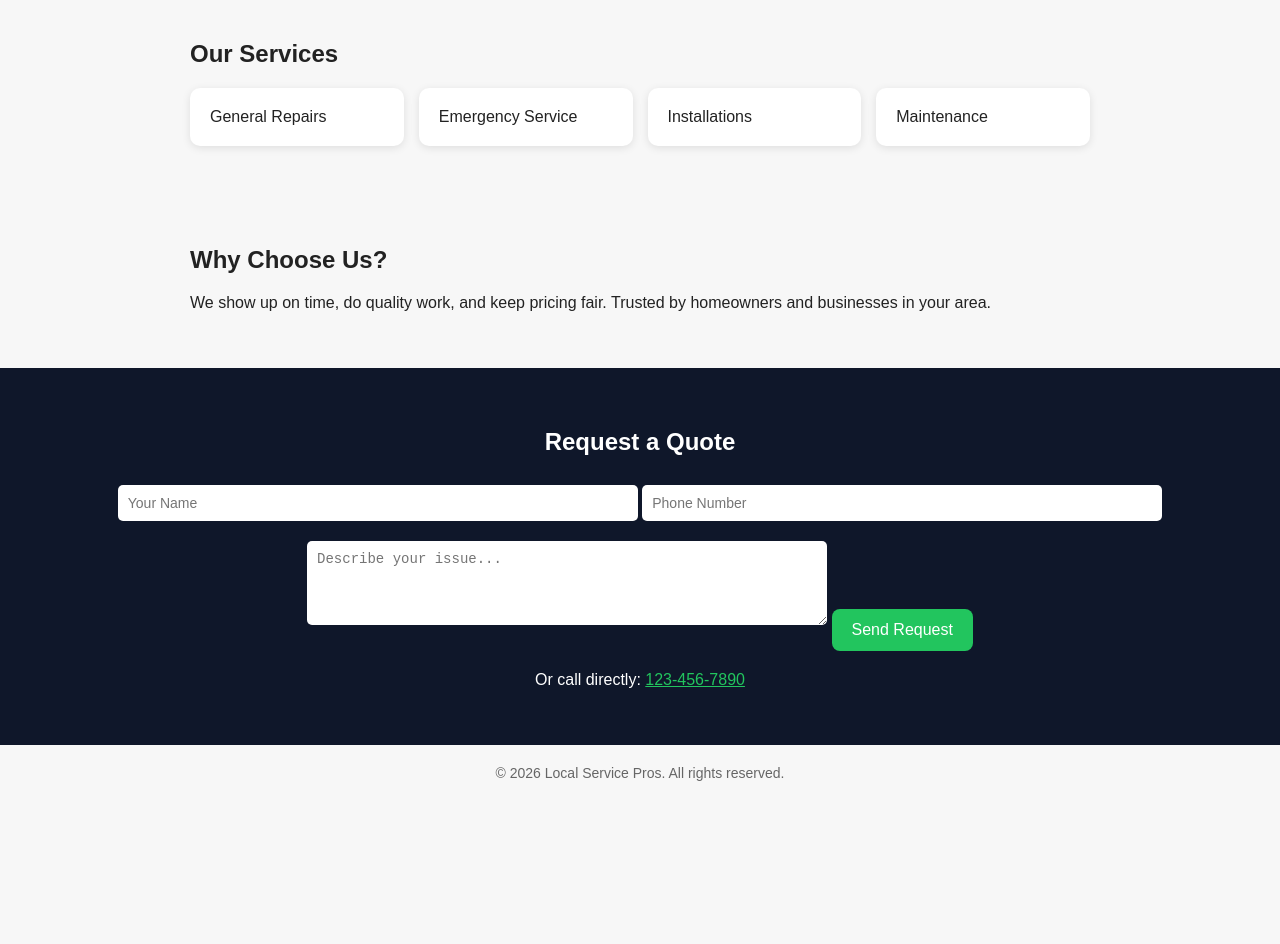
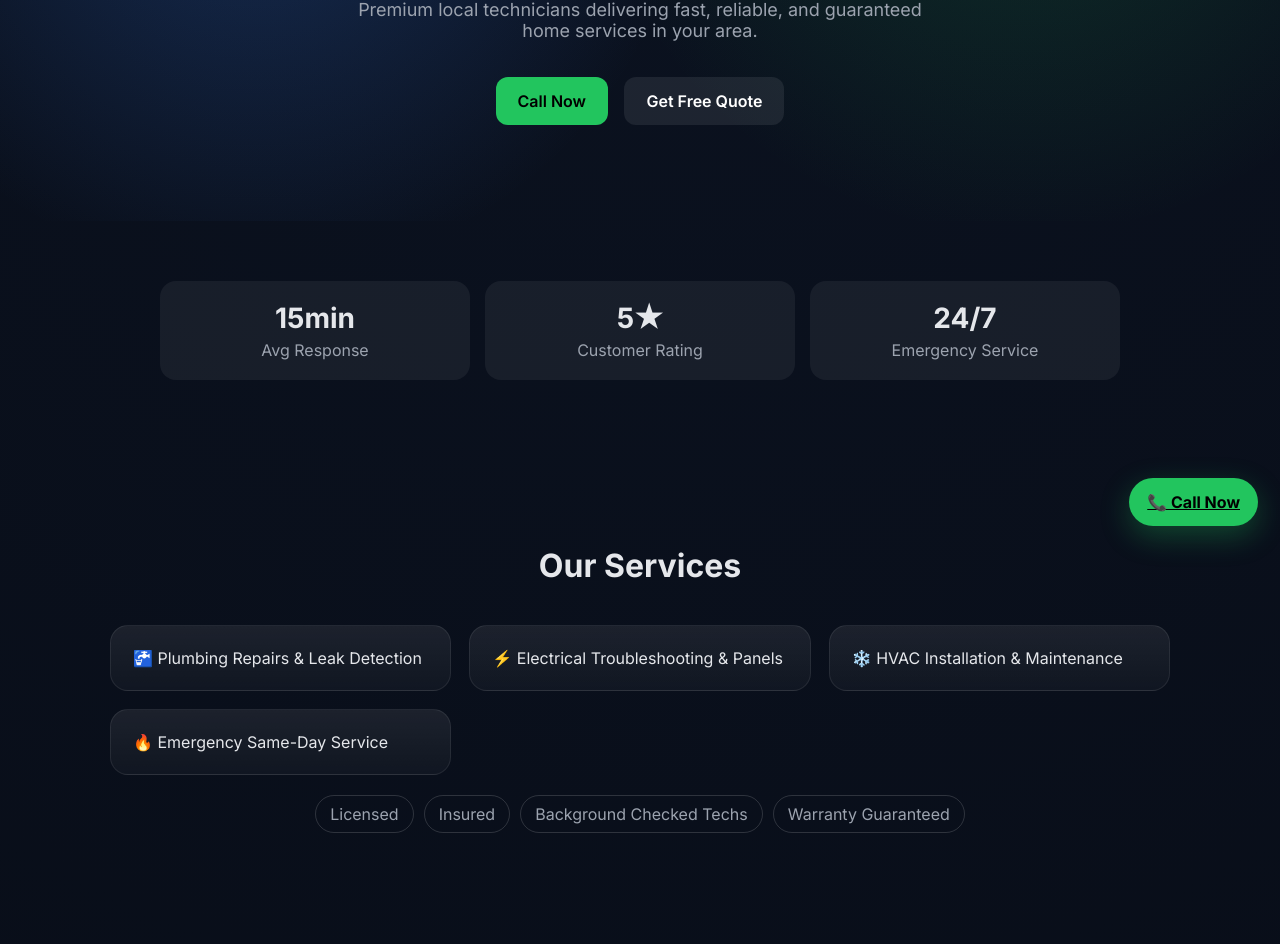
Before and after one commit to ergit7278/gritspark.com, a plain HTML site: page index.html in a window 1280 px wide. Shown: the part 252-1196 px from the top of the page. Before the commit the page ends 1053 px from the top, so only its background shows below. Drawn offline with Linux system fonts and the light colour scheme.

Commit message:
Update index.html

```diff
--- a/index.html
+++ b/index.html
@@ -3,170 +3,325 @@
 <head>
 <meta charset="UTF-8">
 <meta name="viewport" content="width=device-width, initial-scale=1.0">
-  <title>Local Service Pros</title>
+<title>Elite Trade Services</title>
+
+<link rel="preconnect" href="https://fonts.googleapis.com">
+<link rel="preconnect" href="https://fonts.gstatic.com" crossorigin>
+<link href="https://fonts.googleapis.com/css2?family=Inter:wght@300;400;600;700;800&display=swap" rel="stylesheet">
 
 <style>
-    body {
-      font-family: Arial, sans-serif;
-      margin: 0;
-      background: #f7f7f7;
-      color: #222;
+:root{
+  --bg:#070b14;
+  --card:rgba(255,255,255,0.06);
+  --glass:rgba(255,255,255,0.08);
+  --text:#e5e7eb;
+  --muted:#9ca3af;
+  --accent:#22c55e;
+  --blue:#3b82f6;
 }
 
-    header {
-      background: #0f172a;
-      color: white;
-      padding: 40px 20px;
-      text-align: center;
+*{box-sizing:border-box}
+body{
+  margin:0;
+  font-family:Inter,system-ui;
+  background: radial-gradient(circle at top,#0b1220,#070b14);
+  color:var(--text);
+  overflow-x:hidden;
 }
 
-    header h1 {
-      margin: 0;
-      font-size: 32px;
+/* NAV */
+nav{
+  position:fixed;
+  top:0;
+  width:100%;
+  display:flex;
+  justify-content:space-between;
+  align-items:center;
+  padding:16px 28px;
+  background:rgba(0,0,0,0.4);
+  backdrop-filter:blur(12px);
+  z-index:999;
 }
 
-    header p {
-      margin-top: 10px;
-      color: #cbd5e1;
+nav a{
+  margin:0 10px;
+  color:var(--muted);
+  text-decoration:none;
+  font-size:14px;
 }
 
-    .cta {
-      margin-top: 20px;
+nav a:hover{color:white}
+
+/* HERO */
+.hero{
+  padding:140px 20px 90px;
+  text-align:center;
+  background:
+    radial-gradient(circle at 20% 20%, rgba(59,130,246,0.25), transparent 40%),
+    radial-gradient(circle at 80% 10%, rgba(34,197,94,0.18), transparent 40%);
 }
 
-    .cta a {
-      background: #22c55e;
-      color: white;
-      padding: 15px 25px;
-      text-decoration: none;
-      border-radius: 8px;
-      margin: 5px;
-      display: inline-block;
+.hero h1{
+  font-size:54px;
+  line-height:1.1;
+  margin-bottom:15px;
+  font-weight:800;
 }
 
-    .section {
-      padding: 40px 20px;
-      max-width: 900px;
-      margin: auto;
+.hero p{
+  color:var(--muted);
+  font-size:18px;
+  max-width:600px;
+  margin:auto;
 }
 
-    .services {
-      display: grid;
-      grid-template-columns: repeat(auto-fit, minmax(200px, 1fr));
-      gap: 15px;
+.cta{
+  margin-top:30px;
 }
 
-    .card {
-      background: white;
-      padding: 20px;
-      border-radius: 10px;
-      box-shadow: 0 2px 8px rgba(0,0,0,0.1);
+.btn{
+  display:inline-block;
+  padding:14px 22px;
+  border-radius:12px;
+  font-weight:600;
+  text-decoration:none;
+  margin:6px;
 }
 
-    .contact {
-      background: #0f172a;
-      color: white;
-      text-align: center;
-      padding: 40px 20px;
+.btn-primary{
+  background:var(--accent);
+  color:black;
 }
 
-    input, textarea {
-      width: 90%;
-      max-width: 500px;
-      padding: 10px;
-      margin: 10px 0;
-      border-radius: 5px;
-      border: none;
-      font-size: 14px;
+.btn-secondary{
+  background:rgba(255,255,255,0.08);
+  color:white;
 }
 
-    button {
-      background: #22c55e;
-      color: white;
-      padding: 12px 20px;
-      border: none;
-      border-radius: 8px;
-      cursor: pointer;
-      font-size: 16px;
+/* STATS */
+.stats{
+  display:grid;
+  grid-template-columns:repeat(auto-fit,minmax(200px,1fr));
+  gap:15px;
+  max-width:1000px;
+  margin:60px auto;
+  padding:0 20px;
 }
 
-    footer {
-      text-align: center;
-      padding: 20px;
-      font-size: 14px;
-      color: #666;
+.stat{
+  background:var(--card);
+  padding:20px;
+  border-radius:16px;
+  text-align:center;
 }
 
-    .success {
-      display: none;
-      margin-top: 15px;
-      color: #22c55e;
-      font-weight: bold;
+.stat h2{margin:0;font-size:28px}
+.stat p{color:var(--muted);margin:5px 0 0}
+
+/* SECTIONS */
+section{
+  padding:80px 20px;
+  max-width:1100px;
+  margin:auto;
+}
+
+h2{
+  font-size:32px;
+  text-align:center;
+  margin-bottom:40px;
+}
+
+/* CARDS */
+.grid{
+  display:grid;
+  grid-template-columns:repeat(auto-fit,minmax(260px,1fr));
+  gap:18px;
+}
+
+.card{
+  background:linear-gradient(180deg,var(--glass),rgba(255,255,255,0.03));
+  border:1px solid rgba(255,255,255,0.08);
+  padding:22px;
+  border-radius:18px;
+  transition:0.3s;
+}
+
+.card:hover{
+  transform:translateY(-6px);
+  border-color:rgba(34,197,94,0.5);
+}
+
+/* BADGES */
+.badges{
+  display:flex;
+  justify-content:center;
+  flex-wrap:wrap;
+  gap:10px;
+  margin-top:20px;
+}
+
+.badge{
+  padding:8px 14px;
+  border-radius:999px;
+  border:1px solid rgba(255,255,255,0.15);
+  color:var(--muted);
+}
+
+/* REVIEWS */
+.review{
+  font-size:14px;
+  color:var(--muted);
+}
+
+/* CONTACT */
+.contact{
+  background:rgba(255,255,255,0.04);
+  border:1px solid rgba(255,255,255,0.08);
+  border-radius:20px;
+  padding:40px;
+  text-align:center;
+}
+
+input,textarea{
+  width:100%;
+  max-width:500px;
+  margin:10px auto;
+  display:block;
+  padding:14px;
+  border-radius:12px;
+  border:none;
+  background:rgba(255,255,255,0.06);
+  color:white;
+}
+
+button{
+  background:var(--accent);
+  padding:14px 20px;
+  border:none;
+  border-radius:12px;
+  font-weight:700;
+  cursor:pointer;
+}
+
+/* FLOAT CTA */
+.float{
+  position:fixed;
+  bottom:22px;
+  right:22px;
+  background:var(--accent);
+  color:black;
+  padding:14px 18px;
+  border-radius:999px;
+  font-weight:700;
+  box-shadow:0 10px 30px rgba(34,197,94,0.3);
+}
+
+/* ANIMATION */
+.fade{
+  animation:fade 0.8s ease-out;
+}
+
+@keyframes fade{
+  from{opacity:0;transform:translateY(20px)}
+  to{opacity:1;transform:translateY(0)}
 }
 </style>
 </head>
 
 <body>
 
-<header>
-  <h1>Local Service Pros</h1>
-  <p>Fast • Reliable • Trusted Local Experts</p>
+<nav>
+  <div><b>Elite Trade Services</b></div>
+  <div>
+    <a href="#home">Home</a>
+    <a href="#services">Services</a>
+    <a href="#reviews">Reviews</a>
+    <a href="#gallery">Work</a>
+    <a href="#contact">Contact</a>
+  </div>
+</nav>
+
+<!-- HERO -->
+<div id="home" class="hero fade">
+  <h1>Plumbing • Electrical • HVAC</h1>
+  <p>Premium local technicians delivering fast, reliable, and guaranteed home services in your area.</p>
 
   <div class="cta">
-    <a href="tel:1234567890">📞 Call Now</a>
-    <a href="#contact">🛠 Request Service</a>
+    <a class="btn btn-primary" href="tel:1234567890">Call Now</a>
+    <a class="btn btn-secondary" href="#contact">Get Free Quote</a>
   </div>
-</header>
+</div>
 
-<section class="section">
+<!-- STATS -->
+<div class="stats fade">
+  <div class="stat">
+    <h2>15min</h2>
+    <p>Avg Response</p>
+  </div>
+  <div class="stat">
+    <h2>5★</h2>
+    <p>Customer Rating</p>
+  </div>
+  <div class="stat">
+    <h2>24/7</h2>
+    <p>Emergency Service</p>
+  </div>
+</div>
+
+<!-- SERVICES -->
+<section id="services" class="fade">
   <h2>Our Services</h2>
-  <div class="services">
-    <div class="card">General Repairs</div>
-    <div class="card">Emergency Service</div>
-    <div class="card">Installations</div>
-    <div class="card">Maintenance</div>
+
+  <div class="grid">
+    <div class="card">🚰 Plumbing Repairs & Leak Detection</div>
+    <div class="card">⚡ Electrical Troubleshooting & Panels</div>
+    <div class="card">❄️ HVAC Installation & Maintenance</div>
+    <div class="card">🔥 Emergency Same-Day Service</div>
+  </div>
+
+  <div class="badges">
+    <div class="badge">Licensed</div>
+    <div class="badge">Insured</div>
+    <div class="badge">Background Checked Techs</div>
+    <div class="badge">Warranty Guaranteed</div>
   </div>
 </section>
 
-<section class="section">
-  <h2>Why Choose Us?</h2>
-  <p>
-    We show up on time, do quality work, and keep pricing fair.
-    Trusted by homeowners and businesses in your area.
-  </p>
+<!-- REVIEWS -->
+<section id="reviews" class="fade">
+  <h2>What Customers Say</h2>
+
+  <div class="grid">
+    <div class="card review">⭐⭐⭐⭐⭐ “Fast, professional, and fair pricing. Fixed my plumbing issue same day.”</div>
+    <div class="card review">⭐⭐⭐⭐⭐ “Electrician was knowledgeable and explained everything clearly.”</div>
+    <div class="card review">⭐⭐⭐⭐⭐ “Best HVAC service I’ve used. Highly recommend.”</div>
+  </div>
 </section>
 
-<section id="contact" class="contact">
-  <h2>Request a Quote</h2>
+<!-- GALLERY -->
+<section id="gallery" class="fade">
+  <h2>Recent Work</h2>
 
-  <form id="leadForm">
-    <input type="text" placeholder="Your Name" required>
-    <input type="tel" placeholder="Phone Number" required>
-    <textarea rows="4" placeholder="Describe your issue..." required></textarea>
-    <button type="submit">Send Request</button>
-  </form>
-
-  <div class="success" id="successMsg">
-    ✔ Thanks! Your request has been submitted. We’ll contact you soon.
+  <div class="grid">
+    <div class="card">Before → After Plumbing Repair</div>
+    <div class="card">Electrical Panel Upgrade</div>
+    <div class="card">HVAC System Installation</div>
   </div>
-
-  <p style="margin-top:20px;">
-    Or call directly: <a href="tel:1234567890" style="color:#22c55e;">123-456-7890</a>
-  </p>
 </section>
 
-<footer>
-  © 2026 Local Service Pros. All rights reserved.
-</footer>
+<!-- CONTACT -->
+<section id="contact" class="fade">
+  <h2>Request Service</h2>
 
-<script>
-  document.getElementById("leadForm").addEventListener("submit", function(e) {
-    e.preventDefault();
+  <div class="contact">
+    <input placeholder="Your Name">
+    <input placeholder="Phone Number">
+    <textarea placeholder="Describe your issue..."></textarea>
+    <button>Submit Request</button>
+  </div>
+</section>
 
-    document.getElementById("successMsg").style.display = "block";
-    this.reset();
-  });
-</script>
+<a class="float" href="tel:1234567890">📞 Call Now</a>
 
 </body>
 </html>
```
Lines whose indentation alone changed are shown as unchanged.
